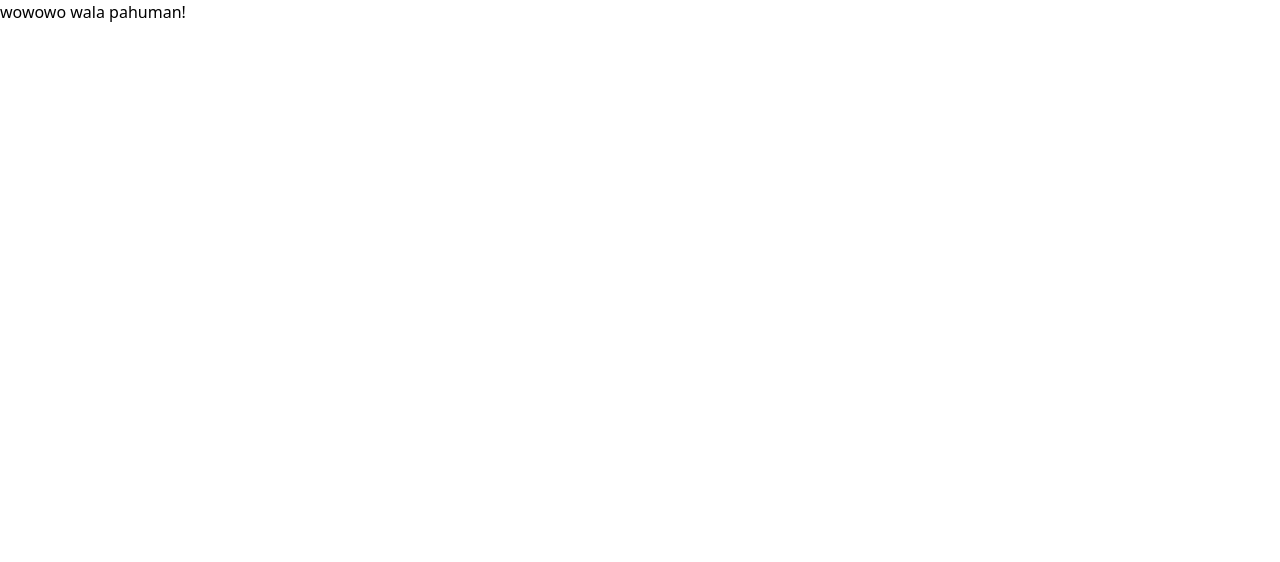
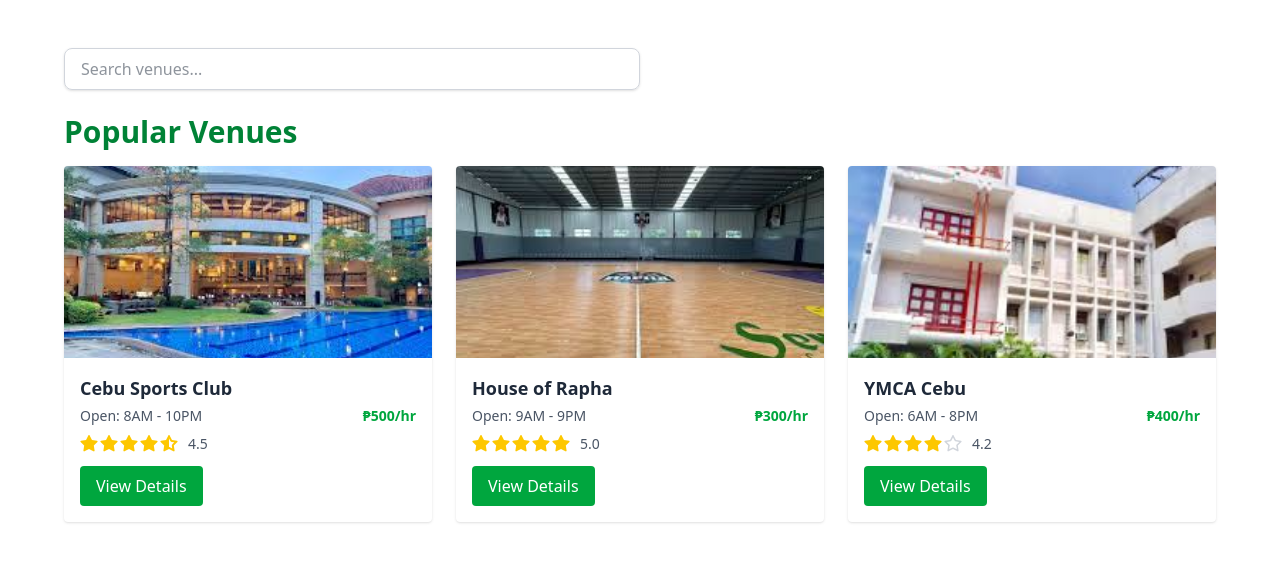
Before and after one commit to Miecho29/duwata, a React (Vite) app: page /Booknow in a window 1280 px wide. Shown: the top 562 px of the page. Built offline with nearby package versions, Linux system fonts and the light colour scheme.

Commit message:
new update

```diff
--- a/src/App.jsx
+++ b/src/App.jsx
@@ -4,6 +4,8 @@
 import Homepage from './Homepage';
 import Booknow from './Booknow';
 import Login from './Login';
+import Details from './Details';
+
 
 function App() {
   return (
@@ -12,6 +14,7 @@
           <Route path="/" element={<Homepage />} />
           <Route path="Booknow" element={<Booknow />} />
           <Route path="Login" element={<Login />} />
+          <Route path="Details" element={<Details />} />
         </Routes>
     </Router>
   );
--- a/src/Booknow.jsx
+++ b/src/Booknow.jsx
@@ -1,10 +1,135 @@
-import React from 'react'
-import { Link } from 'react-router-dom'
+import React, { useState } from 'react';
+import { Link } from 'react-router-dom';
+import { FontAwesomeIcon } from "@fortawesome/react-fontawesome";
+import {
+  faStar as solidStar,
+  faStarHalfAlt,
+} from "@fortawesome/free-solid-svg-icons";
+import { faStar as regularStar } from "@fortawesome/free-regular-svg-icons";
 
 const Booknow = () => {
-return(
-    <p>wowowo wala pahuman!</p>
-)
-}
+  const [searchQuery, setSearchQuery] = useState("");
+
+  const venues = [
+    {
+      name: "Cebu Sports Club",
+      hours: "8AM - 10PM",
+      price: "₱500/hr",
+      image: "/cebusportsclub.jpg",
+      rating: 4.5,
+    },
+    {
+      name: "House of Rapha",
+      hours: "9AM - 9PM",
+      price: "₱300/hr",
+      image: "/houseofrapha.jpg",
+      rating: 5.0,
+    },
+    {
+      name: "YMCA Cebu",
+      hours: "6AM - 8PM",
+      price: "₱400/hr",
+      image: "/ymca.jpg",
+      rating: 4.2,
+    },
+  ];
+
+  const renderStars = (rating) => {
+    const fullStars = Math.floor(rating);
+    const halfStar = rating % 1 >= 0.5;
+    const emptyStars = 5 - fullStars - (halfStar ? 1 : 0);
+
+    return (
+      <div className="flex items-center text-yellow-400">
+        {[...Array(fullStars)].map((_, i) => (
+          <FontAwesomeIcon icon={solidStar} key={`full-${i}`} className="mr-0.5" />
+        ))}
+        {halfStar && (
+          <FontAwesomeIcon icon={faStarHalfAlt} key="half" className="mr-0.5" />
+        )}
+        {[...Array(emptyStars)].map((_, i) => (
+          <FontAwesomeIcon
+            icon={regularStar}
+            key={`empty-${i}`}
+            className="mr-0.5 text-gray-300"
+          />
+        ))}
+      </div>
+    );
+  };
+
+  const filteredVenues = venues.filter((venue) =>
+    venue.name.toLowerCase().includes(searchQuery.toLowerCase())
+  );
+
+  return (
+    <div className="min-h-screen w-full bg-white flex justify-center items-start py-12 px-4 sm:px-8 lg:px-16 font-sans text-gray-800">
+      <div className="w-full max-w-screen-xl space-y-10">
+
+        {/* 🔍 Search Bar */}
+        <div className="mb-6">
+          <input
+            type="text"
+            placeholder="Search venues..."
+            className="w-full sm:w-1/2 px-4 py-2 border border-gray-300 rounded-lg shadow-sm focus:outline-none focus:ring-2 focus:ring-green-400"
+            value={searchQuery}
+            onChange={(e) => setSearchQuery(e.target.value)}
+          />
+        </div>
+
+        {/* 📍 Popular Venues */}
+        <div className="space-y-4">
+          <div className="flex items-center space-x-4">
+            <h2 className="text-3xl font-bold text-green-700">Popular Venues</h2>
+          </div>
+
+          {filteredVenues.length === 0 ? (
+            <p className="text-gray-500">No venues found.</p>
+          ) : (
+            <div className="grid gap-6 grid-cols-1 sm:grid-cols-2 md:grid-cols-3">
+              {filteredVenues.map((venue, index) => (
+                <div
+                  key={index}
+                  className="bg-white shadow rounded overflow-hidden hover:shadow-lg transition-all duration-300"
+                >
+                  <img
+                    src={venue.image}
+                    alt={venue.name}
+                    className="w-full h-48 object-cover"
+                  />
+                  <div className="p-4">
+                    <h3 className="text-lg font-semibold text-gray-800">
+                      {venue.name}
+                    </h3>
+                    <div className="flex items-center justify-between text-sm text-gray-600 mt-1">
+                      <span>Open: {venue.hours}</span>
+                      <span className="font-semibold text-green-600">
+                        {venue.price}
+                      </span>
+                    </div>
+                    <div className="flex items-center justify-between mt-2">
+                      <div className="flex items-center">
+                        {renderStars(venue.rating)}
+                        <span className="ml-2 text-sm text-gray-600">
+                          {venue.rating.toFixed(1)}
+                        </span>
+                      </div>
+                    </div>
+                    <Link
+                      to="/venue-details"
+                      className="inline-block mt-3 bg-green-600 text-white px-4 py-2 rounded hover:bg-green-700 transition-all"
+                    >
+                      View Details
+                    </Link>
+                  </div>
+                </div>
+              ))}
+            </div>
+          )}
+        </div>
+      </div>
+    </div>
+  );
+};
 
 export default Booknow;
--- /dev/null
+++ b/src/Details.jsx
@@ -0,0 +1,100 @@
+import React from 'react';
+import { FontAwesomeIcon } from "@fortawesome/react-fontawesome";
+import { faBasketballBall, faTableTennis, faArrowLeft } from "@fortawesome/free-solid-svg-icons";
+import { Link } from 'react-router-dom';
+
+// Dummy venue data
+const venue = {
+  name: "Cebu Sports Club",
+  hours: "8AM - 10PM",
+  price: "₱500/hr",
+  image: "/cebusportsclub.jpg",
+  rating: 4.5,
+  description: "A premier venue offering top-tier facilities for various sports.",
+  sportsOffered: ["Basketball", "Badminton", "Tennis"]
+};
+
+// Helper function to render stars
+const renderStars = (rating) => {
+  const stars = [];
+  const fullStars = Math.floor(rating);
+  const hasHalfStar = rating % 1 >= 0.5;
+
+  for (let i = 0; i < fullStars; i++) {
+    stars.push(<span key={i}>⭐</span>);
+  }
+
+  return stars;
+};
+
+// Map sport names to icons
+const sportIcons = {
+  Basketball: faBasketballBall,
+  Badminton: faTableTennis,
+  Tennis: faTableTennis,
+};
+
+const Details = () => {
+  return (
+    <div className="min-h-screen bg-gray-100 py-10 px-6 flex justify-center items-start relative">
+      {/* Back Icon with design like your example */}
+      <div className="absolute top-0 left-0 mt-2 ml-2 sm:mt-4 sm:ml-4">
+        <Link
+          to="/"
+          title="Back to Homepage"
+          className="text-green-600 hover:text-green-800 transition"
+        >
+          <FontAwesomeIcon icon={faArrowLeft} className="text-2xl" />
+        </Link>
+      </div>
+
+      <div className="bg-white rounded-lg shadow-lg w-full max-w-4xl p-8">
+        <h1 className="text-3xl font-bold text-gray-800 mb-4">{venue.name}</h1>
+
+        <img
+          src={venue.image}
+          alt={venue.name}
+          className="w-full h-96 object-cover rounded mb-6"
+        />
+
+        <div className="flex justify-between items-center text-lg text-gray-700 mb-2">
+          <span>⏰ Open Hours: <strong>{venue.hours}</strong></span>
+          <span className="text-green-600 font-semibold"> {venue.price}</span>
+        </div>
+
+        <div className="flex items-center mb-4">
+          {renderStars(venue.rating)}
+          <span className="ml-2 text-lg text-gray-700">
+            {venue.rating.toFixed(1)} / 5
+          </span>
+        </div>
+
+        <p className="text-gray-700 text-lg mb-4">{venue.description}</p>
+
+        <div className="mb-4">
+          <h2 className="text-xl font-semibold text-gray-800 mb-2">🏅 Sports Offered</h2>
+          <ul className="space-y-2 text-gray-700 text-lg">
+            {venue.sportsOffered.map((sport, index) => (
+              <li key={index} className="flex items-center">
+                <FontAwesomeIcon icon={sportIcons[sport]} className="mr-3 text-green-600" />
+                {sport}
+              </li>
+            ))}
+          </ul>
+        </div>
+
+        {/* Book Now Button */}
+        <div className="mt-6">
+          <Link
+            to="/booking" // Replace with your booking route
+            className="inline-block bg-green-600 text-white px-6 py-3 rounded hover:bg-green-700 transition-all text-lg font-semibold"
+          >
+            Book Now
+          </Link>
+        </div>
+      </div>
+    </div>
+  );
+};
+
+export default Details;
--- a/src/Homepage.jsx
+++ b/src/Homepage.jsx
@@ -162,7 +162,7 @@
                     </div>
                   </div>
                   <Link
-                    to="/venue-details"
+                    to="/Details"
                     className="inline-block mt-3 bg-green-600 text-white px-4 py-2 rounded hover:bg-green-700 transition-all"
                   >
                     View Details
```
